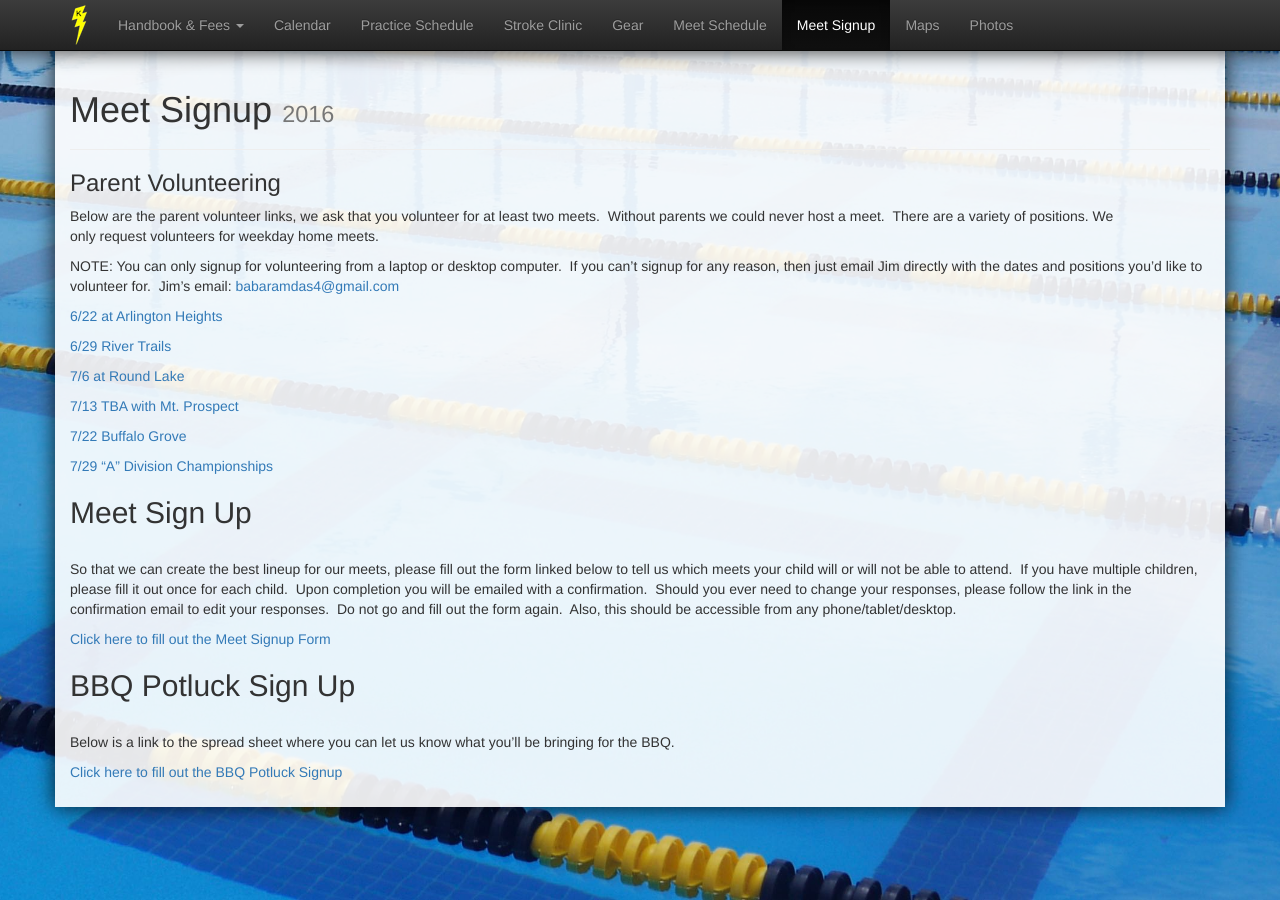
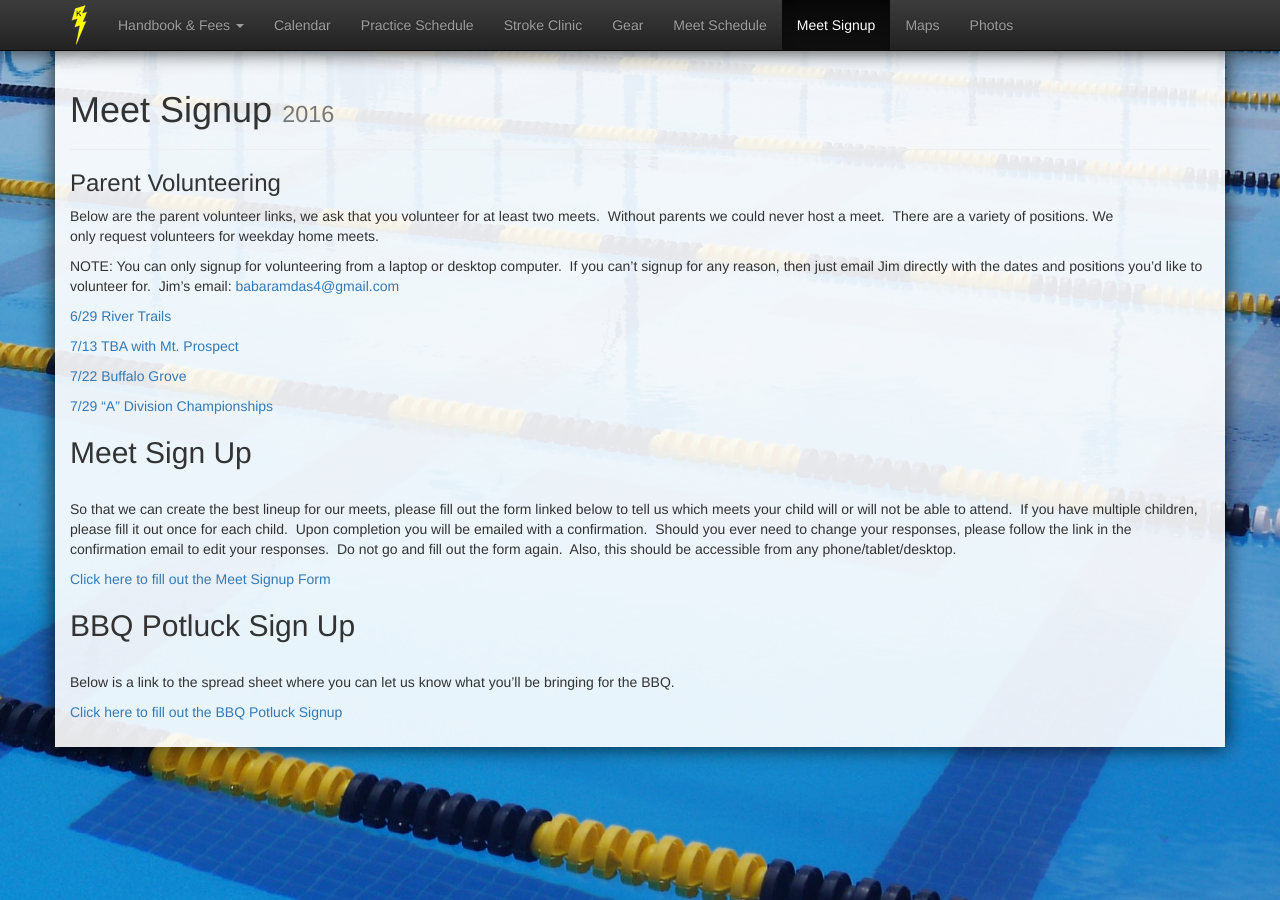
Before and after one commit to schickm/lwlightning.org, a Jekyll site: the page built from meet-signup/index.md, in a window 1280 px wide. Built offline with Jekyll 4.4.1, drawn with Linux system fonts in a browser that asks for light colours; nearby versions of some CDN libraries; comment, search, counter and statistics services are not loaded.

Commit message:
Update index.md

```diff
--- a/meet-signup/index.md
+++ b/meet-signup/index.md
@@ -25,11 +25,7 @@ Below are the parent volunteer links, we ask that you volunteer for at least two
 
 NOTE: You can only signup for volunteering from a laptop or desktop computer.&nbsp; If you can't signup for any reason, then just email Jim directly with the dates and positions you'd like to volunteer for.&nbsp; Jim's email: <a href="mailto:babaramdas4@gmail.com">babaramdas4@gmail.com</a>
 
-<a href="https://docs.google.com/spreadsheets/d/1Ux6pbuRZ81_xATx7c-axQUjXfpxvwJ0WaNlwqFZy9lk/edit?usp=sharing">6/22 at Arlington Heights</a>
-
 <a href="https://docs.google.com/spreadsheets/d/1r_dxO6ikjlWhi-R2gfoBKDecdO0VFj07l51xyDBmdB8/edit?usp=sharing">6/29 River Trails</a>
-
-<a href="https://docs.google.com/spreadsheets/d/12NkpP7UwcJ1TGaeHmQdc6l_6m06sl0wAB_SB714Cgvc/edit?usp=sharing">7/6 at Round Lake</a>
 
 <a href="https://docs.google.com/spreadsheets/d/1sp74xqqksSDDLqimeeSCKRPercrkB6ULKmCZhVxi9k0/edit?usp=sharing">7/13 TBA with Mt. Prospect</a>
 
```
